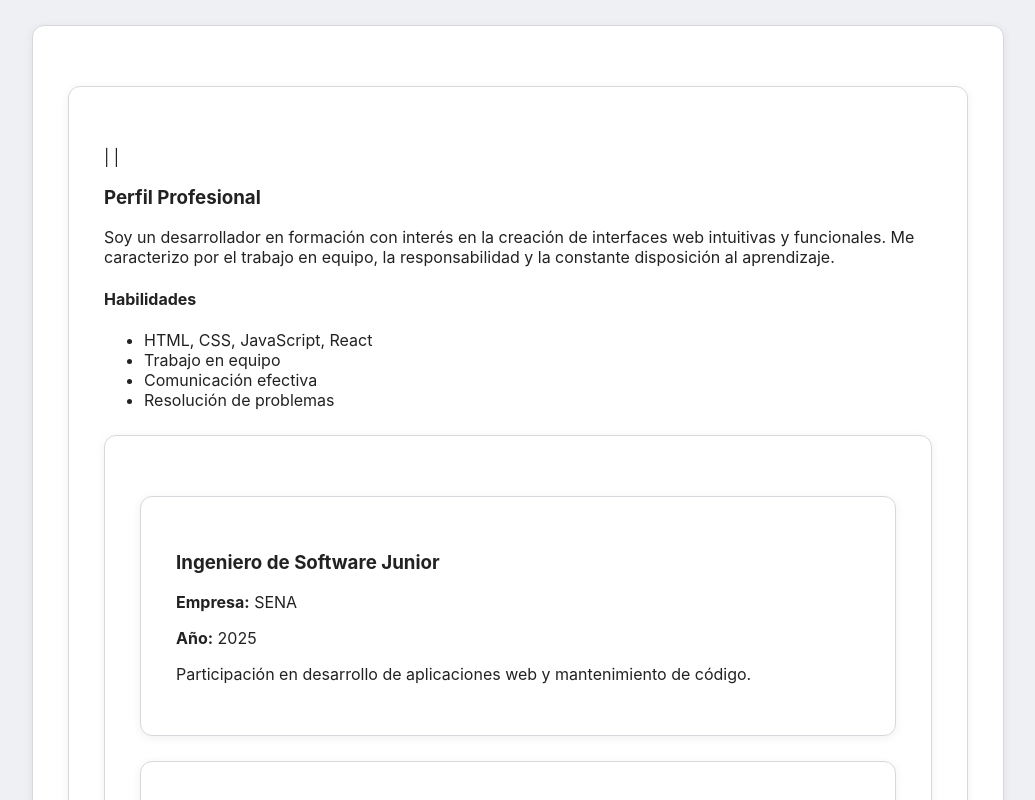
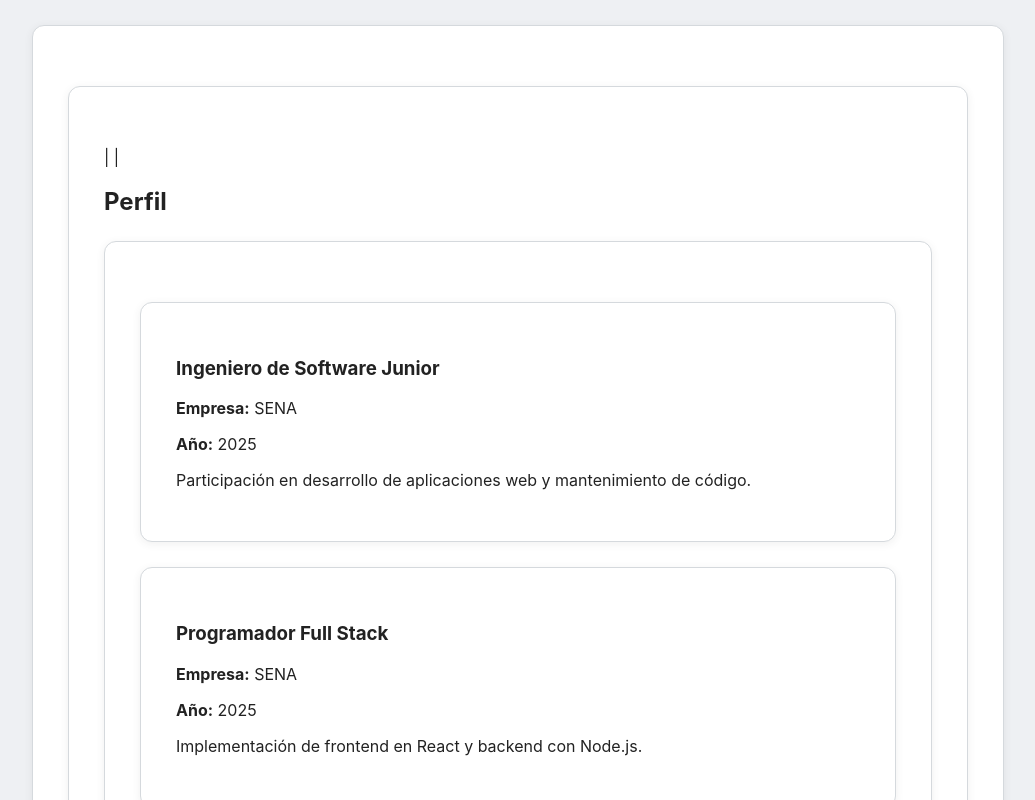
Before and after one commit to Alejo-081/exp_app, a React (Vite) app in the folder exp_app/: page / in a window 1280 px wide. Shown: the top 800 px of the page, without its empty margins (122-1157 px from the left). Built offline with nearby package versions, Linux system fonts and the light colour scheme.

Commit message:
feat: componente Perfil dinámico con props

```diff
--- a/exp_app/src/Componentes/Perfil.jsx
+++ b/exp_app/src/Componentes/Perfil.jsx
@@ -1,20 +1,12 @@
-function Perfil() {
+import React from 'react';
+
+const Perfil = ({ resumen }) => {
   return (
     <section>
-      <h3>Perfil Profesional</h3>
-      <p>
-        Soy un desarrollador en formación con interés en la creación de interfaces web intuitivas y funcionales.
-        Me caracterizo por el trabajo en equipo, la responsabilidad y la constante disposición al aprendizaje.
-      </p>
-      <h4>Habilidades</h4>
-      <ul>
-        <li>HTML, CSS, JavaScript, React</li>
-        <li>Trabajo en equipo</li>
-        <li>Comunicación efectiva</li>
-        <li>Resolución de problemas</li>
-      </ul>
+      <h2>Perfil</h2>
+      <p>{resumen}</p>
     </section>
   );
-}
+};
 
-export default Perfil;
+export default Perfil;
```
